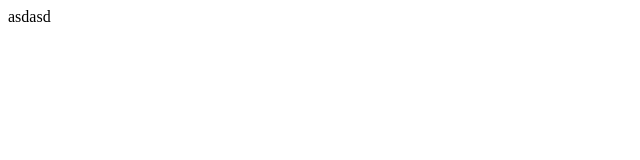
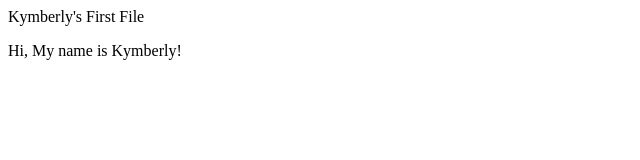
Before and after one commit to kymberlyr/kymberlyr.github.io, a plain HTML site: page index.html in a window 1280 px wide. Shown: the whole page, without its empty margins (0-640 px from the left). Drawn offline with Linux system fonts and the light colour scheme.

Commit message:
Update index.html

```diff
--- a/index.html
+++ b/index.html
@@ -2,11 +2,12 @@
 
 <head>
   <title></title>
+  Kymberly's First File
 <head>
 
 <body>
   <p>
-     asdasd
+    Hi, My name is Kymberly!
   <p>
 
    <h1></h2>
```
